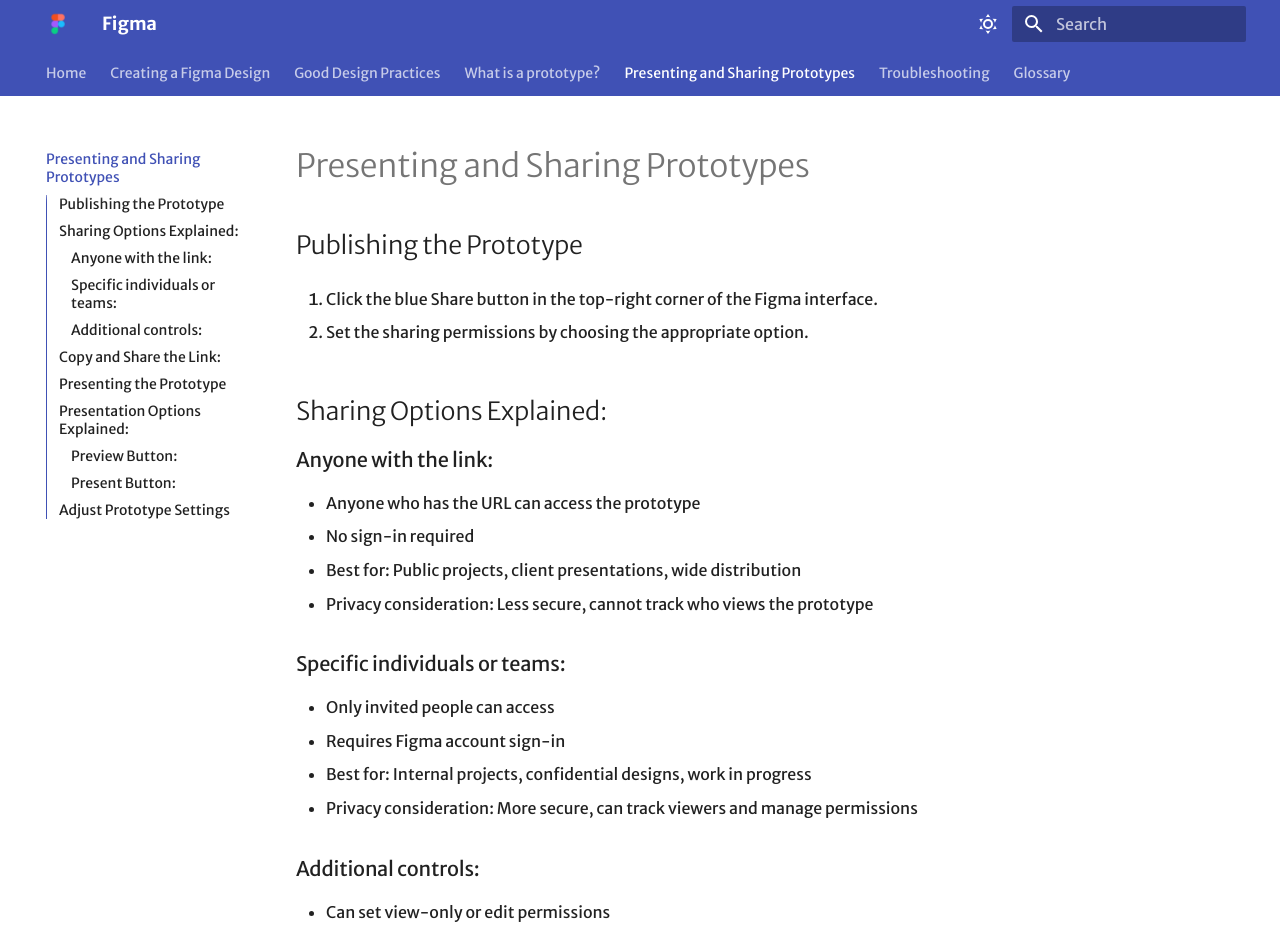
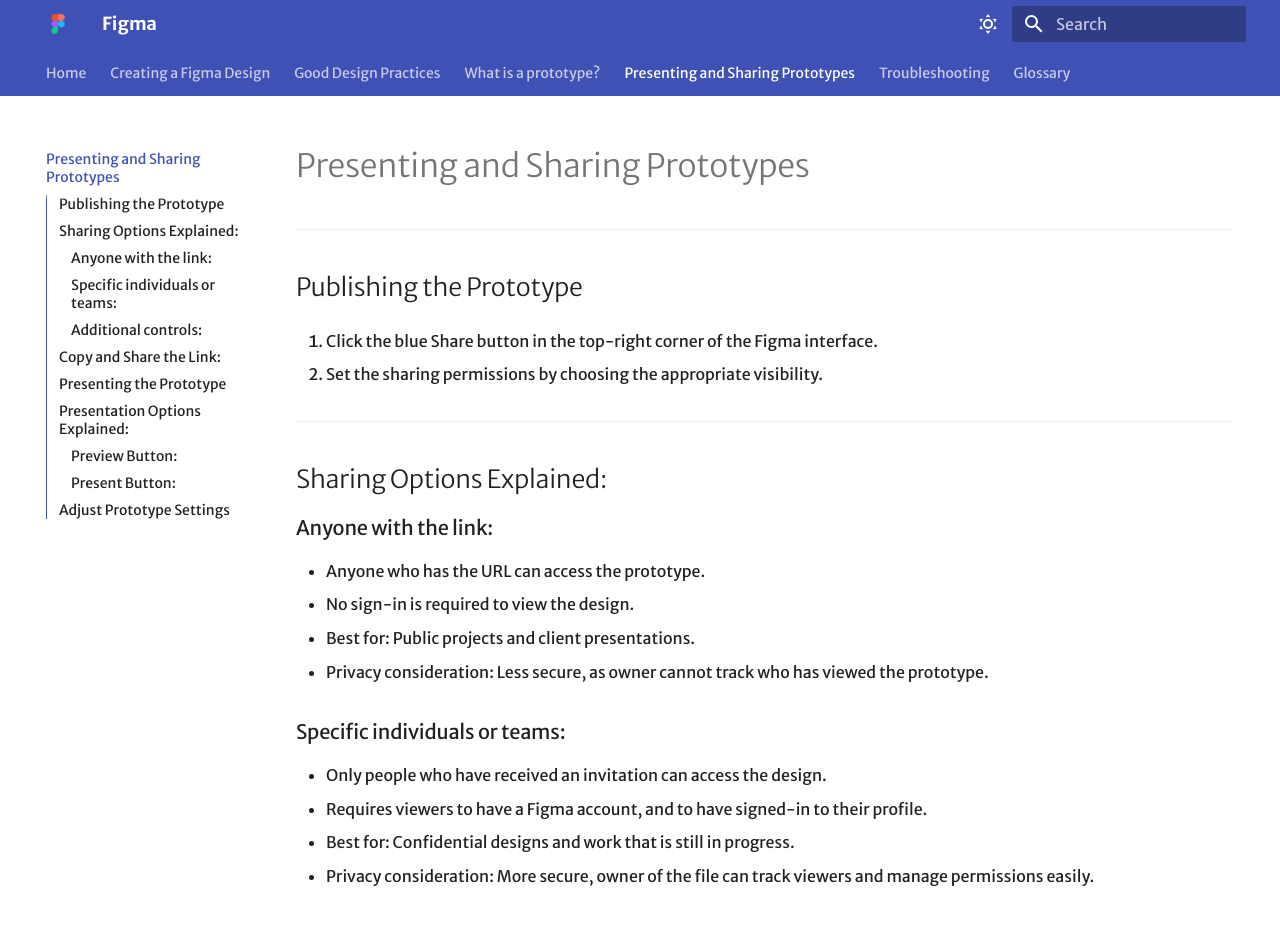
Before and after one commit to BuiltByRobyn/mkdocsmaterialcomms, an MkDocs documentation site: the page built from docs/presenting-prototypes.md, in a window 1280 px wide and 1400 px high. Shown: the top 925 px of the window. Built offline with MkDocs 1.6.1 and Material for MkDocs 9.7.7, drawn with Linux system fonts in a browser that asks for light colours; some web fonts are replaced; some of the changed text lies outside the part shown.

```diff
--- a/docs/presenting-prototypes.md
+++ b/docs/presenting-prototypes.md
@@ -1,32 +1,40 @@
 # Presenting and Sharing Prototypes
+
+---
 
 ## Publishing the Prototype
 
 1. Click the blue Share button in the top-right corner of the Figma interface.
 
-2. Set the sharing permissions by choosing the appropriate option.
+2. Set the sharing permissions by choosing the appropriate visibility.
+
+---
 
 ## Sharing Options Explained:
 
 ### Anyone with the link:
 
-- Anyone who has the URL can access the prototype
-- No sign-in required
-- Best for: Public projects, client presentations, wide distribution
-- Privacy consideration: Less secure, cannot track who views the prototype
+- Anyone who has the URL can access the prototype.
+- No sign-in is required to view the design.
+- Best for: Public projects and client presentations.
+- Privacy consideration: Less secure, as owner cannot track who has viewed the prototype.
 
 ### Specific individuals or teams:
 
-- Only invited people can access
-- Requires Figma account sign-in
-- Best for: Internal projects, confidential designs, work in progress
-- Privacy consideration: More secure, can track viewers and manage permissions
+- Only people who have received an invitation can access the design.
+- Requires viewers to have a Figma account, and to have signed-in to their profile.
+- Best for: Confidential designs and work that is still in progress.
+- Privacy consideration: More secure, owner of the file can track viewers and manage permissions easily.
 
 ### Additional controls:
 
-- Can set view-only or edit permissions
-- Can revoke access at any time
-- Can disable download/copy options
+In addition to adjusting visibility settings for the file, the owner of the project can also:
+
+- Set specific view-only or edit permissions.
+- Revoke access for a user at any time.
+- Disable the option to download or copy the file.
+
+---
 
 ## Copy and Share the Link:
 
@@ -34,12 +42,16 @@ Click **Share** -> **Copy Link** to obtain the URL for sharing your prototype.
 
 <div style="position:relative; width:100%; height:0px; padding-bottom:56.098%"><iframe allow="fullscreen;autoplay" allowfullscreen height="100%" src="https://streamable.com/e/97f5mi?autoplay=1" width="100%" style="border:none; width:100%; height:100%; position:absolute; left:0px; top:0px; overflow:hidden;"></iframe></div>
 
+---
+
 ## Presenting the Prototype
 
 1. **Open the prototype link** in your browser by pasting the copied link.
-2. **Enter Presentation Mode** by clicking on the play icon, which will display your design in a distraction-free environment.
+2. **Enter Presentation Mode** by clicking on the play icon. This will display your design in full screen, without distractions.
 
 ![Present Prototype Example](images/presenter_view.png)
+
+---
 
 ## Presentation Options Explained:
 
@@ -49,7 +61,9 @@ Displays the prototype directly within the editor, allowing you to test function
 
 ### Present Button:
 
-Opens the prototype in a separate tab for full-screen viewing. Useful for sharing with others, testing on different devices, or showcasing the design in a presentation setting. Allows navigatation through frames and interactions, useful to demonstrate user flow.
+Opens the prototype in a separate tab for full-screen viewing. Useful for sharing with others, testing on different devices, or showcasing the design in a presentation setting. Allows navigatation through frames and interactions, which is useful to demonstrate user flow.
+
+---
 
 ## Adjust Prototype Settings
 
```
Also changed, not shown: docs/create-file.md (+7 -1 lines), docs/glossary.md (+2 -0 lines), docs/good-design-practices.md (+37 -26 lines), docs/index.md (+14 -0 lines), docs/what-is-prototype.md (+8 -0 lines).
